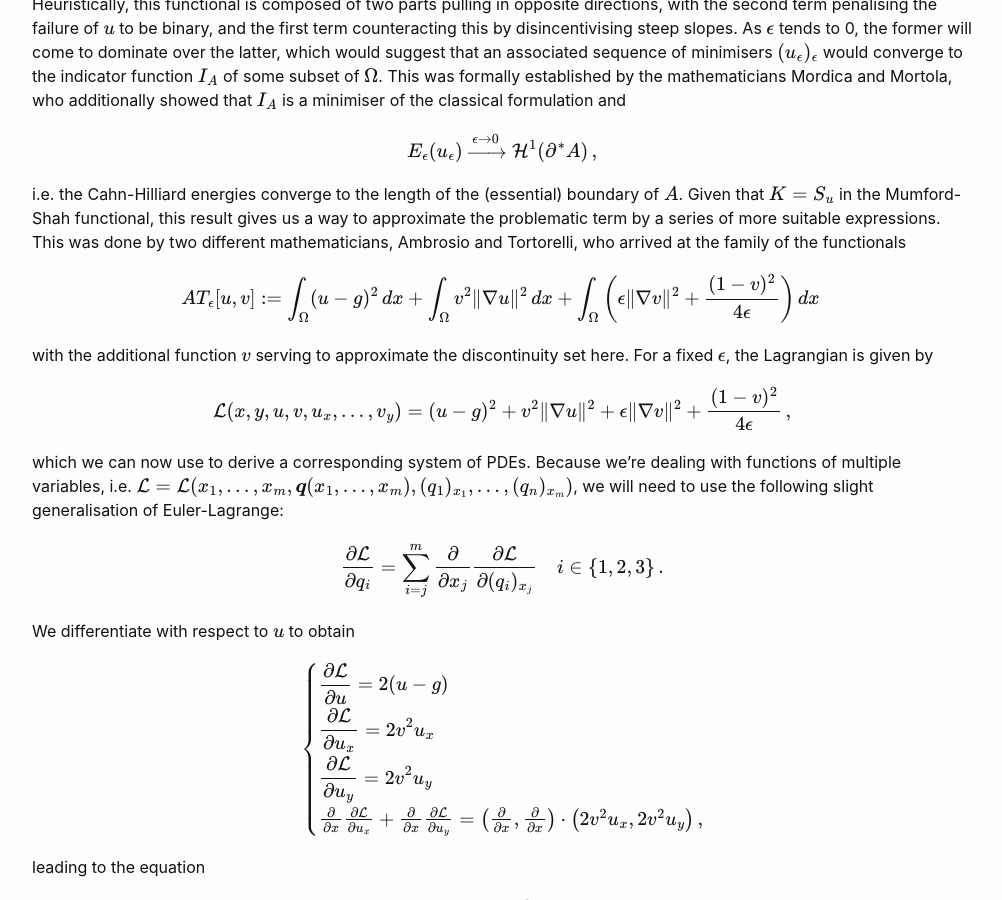
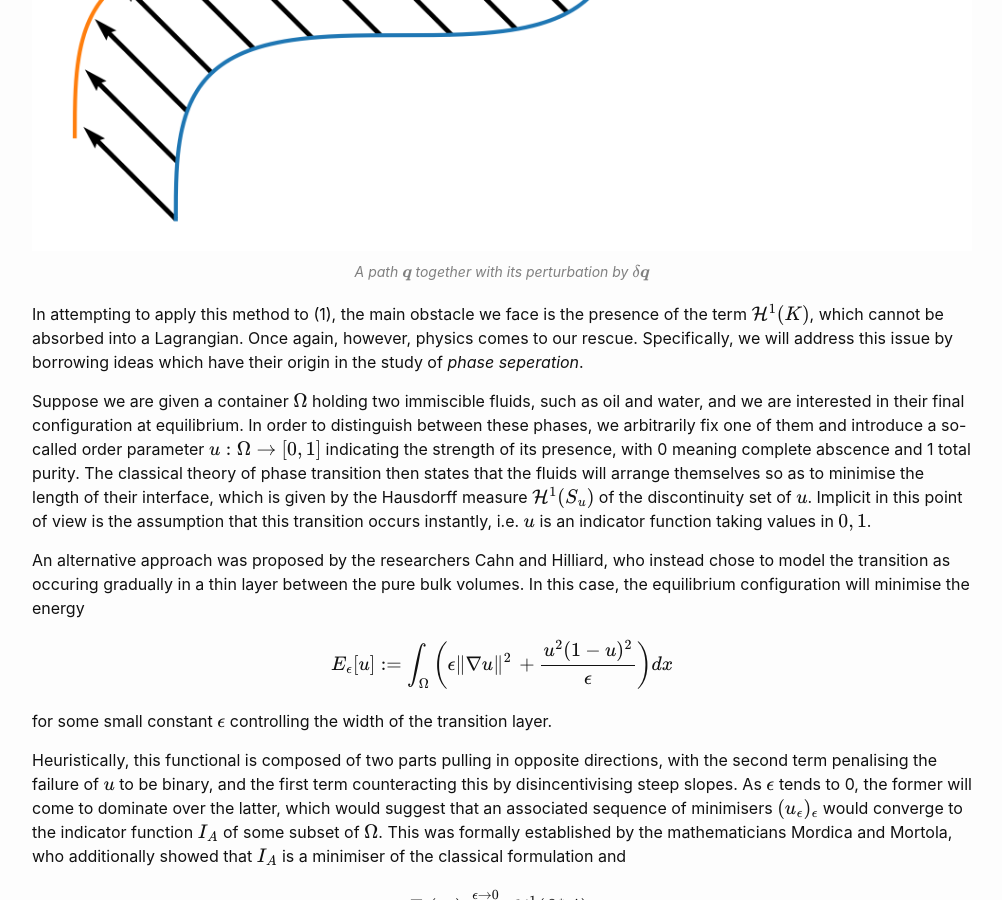
Before and after one commit to OthmanElHammouchi/othmanelhammouchi.github.io, a Jekyll site: the page built from _posts/2022-08-14-mumford-shah-theory.md, in a window 1280 px wide and 900 px high, scrolled down 1596 px. Shown: the whole window, without its empty margins (138-1140 px from the left). Built offline with Jekyll 4.4.1, drawn with Linux system fonts in a browser that asks for light colours; formulas are drawn with MathJax 3.

Commit message:
resuming project

```diff
--- a/_posts/2022-08-14-mumford-shah-theory.md
+++ b/_posts/2022-08-14-mumford-shah-theory.md
@@ -43,6 +43,13 @@ $$
 $$
 
 turning our original variational problem into a system of PDEs.
+
+<figure>
+	<div class="multi-image">
+		<img src="/assets/img/perturbation.png">
+	</div>
+	<figcaption>A path $\boldsymbol{q}$ together with its perturbation by $\delta \boldsymbol{q}$</figcaption>
+</figure>
 
 In attempting to apply this method to (1), the main obstacle we face is the presence of the term $\mathcal{H}^1(K)$, which cannot be absorbed into a Lagrangian. Once again, however, physics comes to our rescue. Specifically, we will address this issue by borrowing ideas which have their origin in the study of *phase seperation*.
 
```
Also changed, not shown: assets/img/perturbation.png (added).
